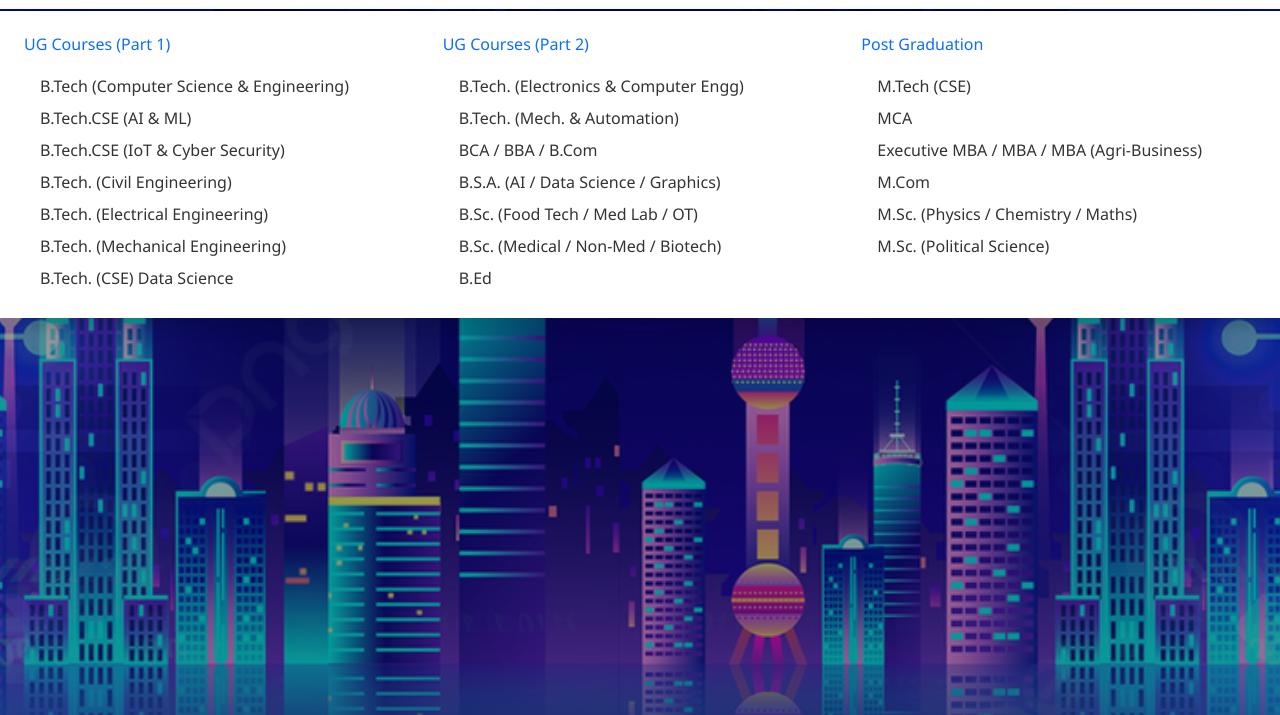
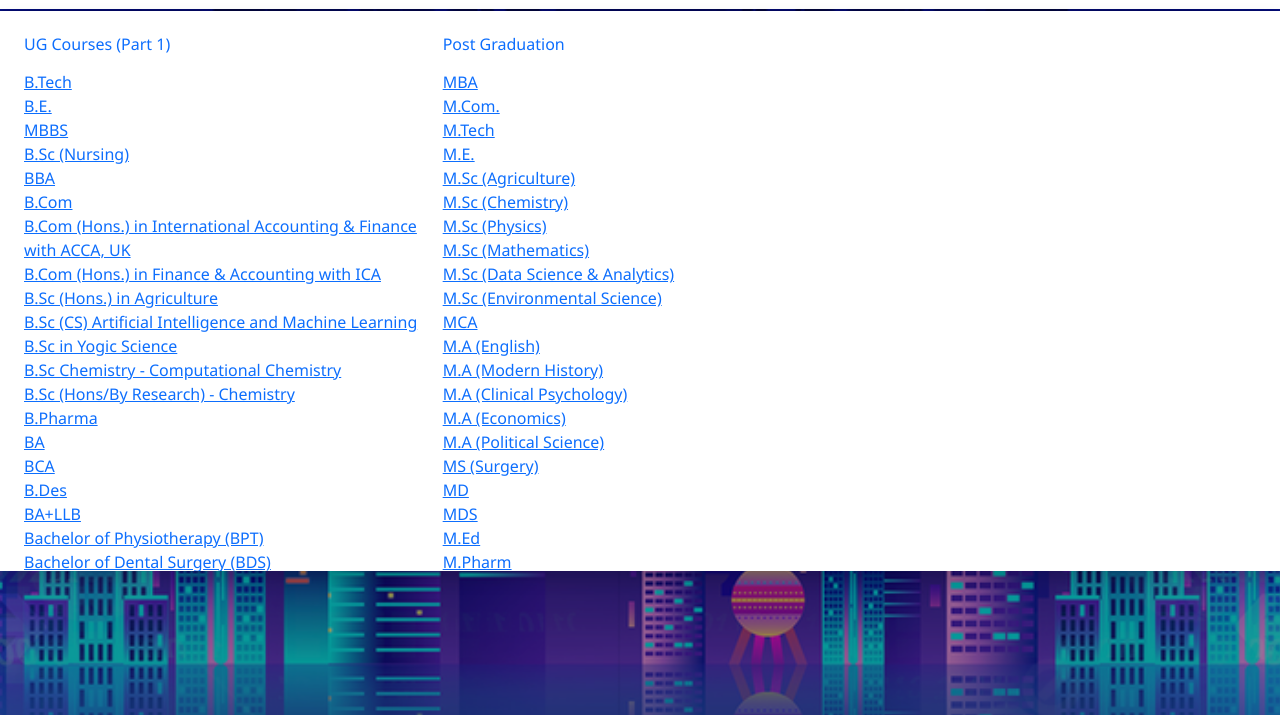
Before and after one commit to sonali-sah/growth, a plain HTML site: page About.html in a window 1280 px wide. Both pictures are taken after a click on the link "Courses". Shown: the part 85-800 px from the top of the page. Drawn offline with nearby package versions, Linux system fonts and the light colour scheme.

Commit message:
Update About.html
update cources

```diff
--- a/About.html
+++ b/About.html
@@ -59,18 +59,38 @@
       <div class="col-lg-4">
         <h6 class="text-primary mb-3">UG Courses (Part 1)</h6>
         <ul class="list-unstyled">
-          <li><a class="dropdown-item" href="Training.html">B.Tech (Computer Science & Engineering)</a></li>
+<!--           <li><a class="dropdown-item" href="Training.html">B.Tech (Computer Science & Engineering)</a></li>
           <li><a class="dropdown-item" href="payroll.html">B.Tech.CSE (AI & ML)</a></li>
           <li><a class="dropdown-item" href="integrated.html">B.Tech.CSE (IoT & Cyber Security)</a></li>
           <li><a class="dropdown-item" href="Statutory.html">B.Tech. (Civil Engineering)</a></li>
           <li><a class="dropdown-item" href="recruiment.html">B.Tech. (Electrical Engineering)</a></li>
           <li><a class="dropdown-item" href="recruiment.html">B.Tech. (Mechanical Engineering)</a></li>
-          <li><a class="dropdown-item" href="recruiment.html">B.Tech. (CSE) Data Science</a></li>
+          <li><a class="dropdown-item" href="recruiment.html">B.Tech. (CSE) Data Science</a></li> -->
+          <li><a href="#">B.Tech</a></li>
+  <li><a href="#">B.E.</a></li>
+  <li><a href="#">MBBS</a></li>
+  <li><a href="#">B.Sc (Nursing)</a></li>
+  <li><a href="#">BBA</a></li>
+  <li><a href="#">B.Com</a></li>
+  <li><a href="#">B.Com (Hons.) in International Accounting & Finance with ACCA, UK</a></li>
+  <li><a href="#">B.Com (Hons.) in Finance & Accounting with ICA</a></li>
+  <li><a href="#">B.Sc (Hons.) in Agriculture</a></li>
+  <li><a href="#">B.Sc (CS) Artificial Intelligence and Machine Learning</a></li>
+  <li><a href="#">B.Sc in Yogic Science</a></li>
+  <li><a href="#">B.Sc Chemistry - Computational Chemistry</a></li>
+  <li><a href="#">B.Sc (Hons/By Research) - Chemistry</a></li>
+  <li><a href="#">B.Pharma</a></li>
+  <li><a href="#">BA</a></li>
+  <li><a href="#">BCA</a></li>
+  <li><a href="#">B.Des</a></li>
+  <li><a href="#">BA+LLB</a></li>
+  <li><a href="#">Bachelor of Physiotherapy (BPT)</a></li>
+  <li><a href="#">Bachelor of Dental Surgery (BDS)</a></li>
         </ul>
       </div>
 
       <!-- Column 2: UG - Part 2 -->
-      <div class="col-lg-4">
+<!--       <div class="col-lg-4">
         <h6 class="text-primary mb-3">UG Courses (Part 2)</h6>
         <ul class="list-unstyled">
           <li><a class="dropdown-item" href="#">B.Tech. (Electronics & Computer Engg)</a></li>
@@ -81,18 +101,46 @@
           <li><a class="dropdown-item" href="#">B.Sc. (Medical / Non-Med / Biotech)</a></li>
           <li><a class="dropdown-item" href="#">B.Ed</a></li>
         </ul>
-      </div>
+      </div> -->
 
       <!-- Column 3: PG Courses -->
       <div class="col-lg-4">
         <h6 class="text-primary mb-3">Post Graduation</h6>
         <ul class="list-unstyled">
-          <li><a class="dropdown-item" href="#">M.Tech (CSE)</a></li>
+<!--           <li><a class="dropdown-item" href="#">M.Tech (CSE)</a></li>
           <li><a class="dropdown-item" href="#">MCA</a></li>
           <li><a class="dropdown-item" href="#">Executive MBA / MBA / MBA (Agri-Business)</a></li>
           <li><a class="dropdown-item" href="#">M.Com</a></li>
           <li><a class="dropdown-item" href="#">M.Sc. (Physics / Chemistry / Maths)</a></li>
-          <li><a class="dropdown-item" href="#">M.Sc. (Political Science)</a></li>
+          <li><a class="dropdown-item" href="#">M.Sc. (Political Science)</a></li> -->
+            <li><a href="#">MBA</a></li>
+  <li><a href="#">M.Com.</a></li>
+  <li><a href="#">M.Tech</a></li>
+  <li><a href="#">M.E.</a></li>
+  <li><a href="#">M.Sc (Agriculture)</a></li>
+  <li><a href="#">M.Sc (Chemistry)</a></li>
+  <li><a href="#">M.Sc (Physics)</a></li>
+  <li><a href="#">M.Sc (Mathematics)</a></li>
+  <li><a href="#">M.Sc (Data Science & Analytics)</a></li>
+  <li><a href="#">M.Sc (Environmental Science)</a></li>
+  <li><a href="#">MCA</a></li>
+  <li><a href="#">M.A (English)</a></li>
+  <li><a href="#">M.A (Modern History)</a></li>
+  <li><a href="#">M.A (Clinical Psychology)</a></li>
+  <li><a href="#">M.A (Economics)</a></li>
+  <li><a href="#">M.A (Political Science)</a></li>
+  <li><a href="#">MS (Surgery)</a></li>
+  <li><a href="#">MD</a></li>
+  <li><a href="#">MDS</a></li>
+  <li><a href="#">M.Ed</a></li>
+  <li><a href="#">M.Pharm</a></li>
+  <li><a href="#">LL.M.</a></li>
+  <li><a href="#">PG Diploma (Guidance and Counselling (PGDGC))</a></li>
+  <li><a href="#">PG Diploma (Plant Protection)</a></li>
+  <li><a href="#">PG Diploma (Stem Cell & Regenerative Medicine)</a></li>
+  <li><a href="#">Certificate Programmes</a></li>
+  <li><a href="#">Diploma in Pharmacy</a></li>
+  <li><a href="#">Diploma General Nursing & Midwifery (GNM)</a></li>
         </ul>
       </div>
 
```
